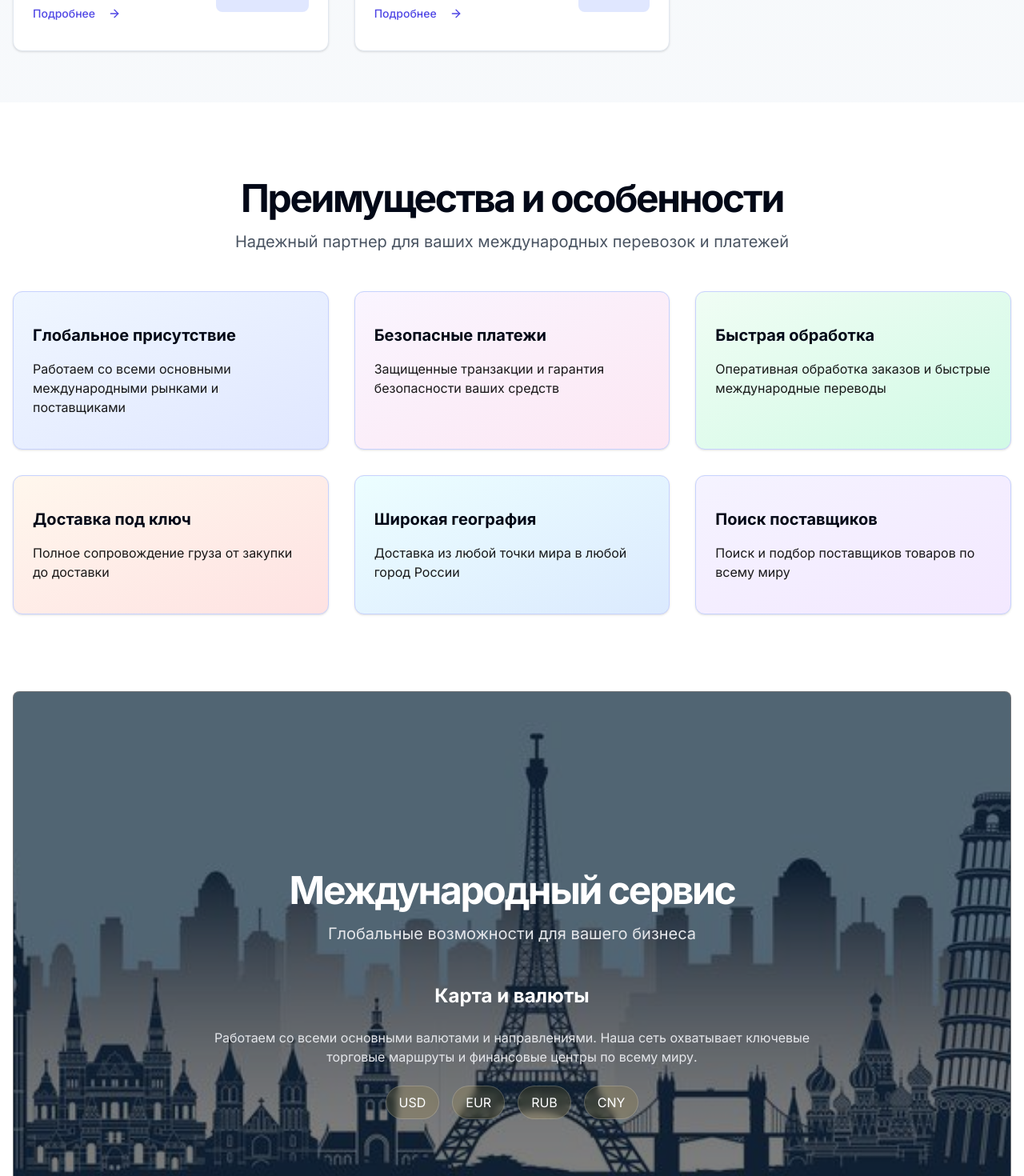
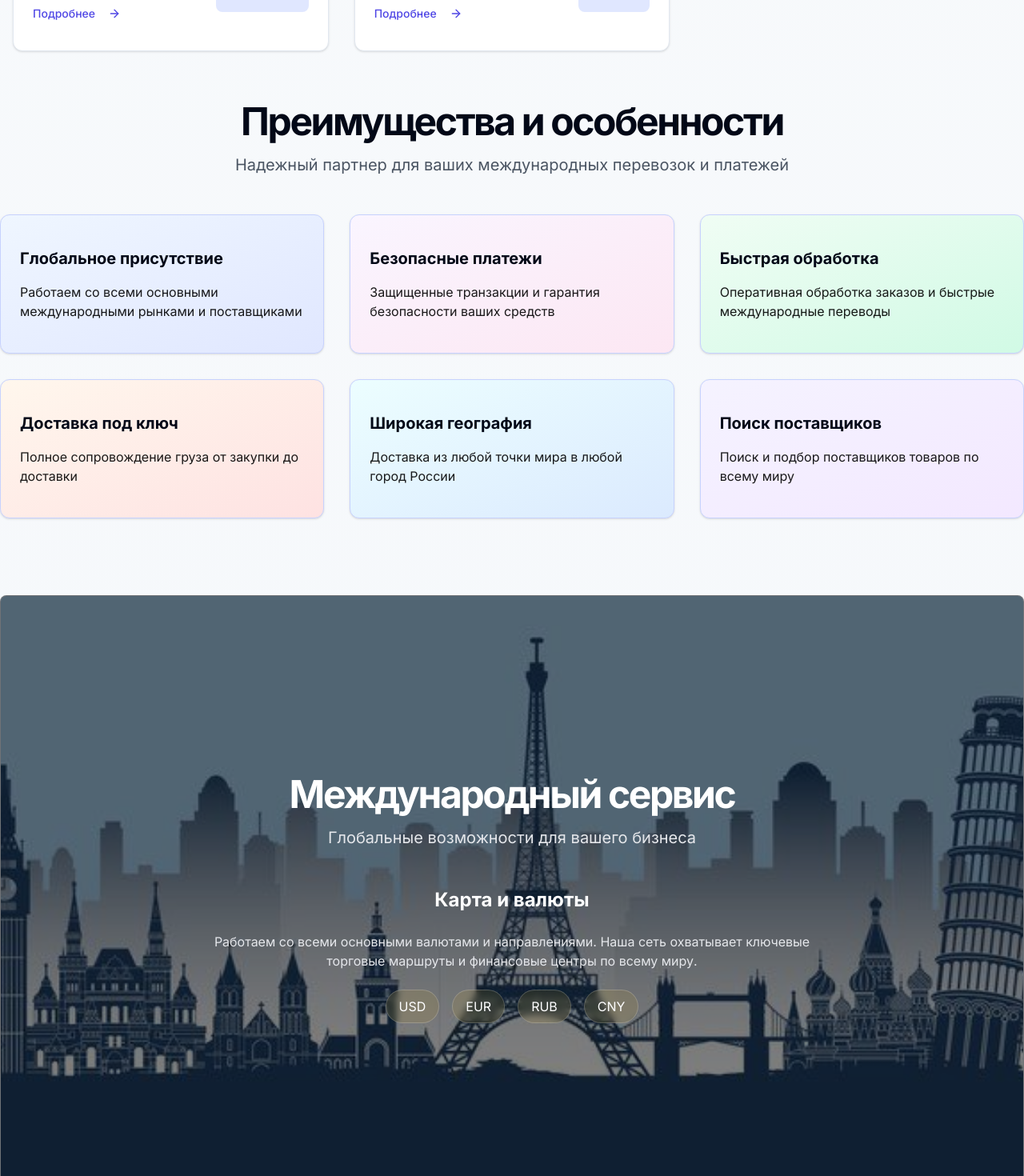
Before and after one commit to marchnath/macro-bank, a Next.js app: page / in a window 1280 px wide. Shown: the part 1200-2670 px from the top of the page at 80% size. Built offline with nearby package versions, Linux system fonts and the light colour scheme.

Commit message:
form bgs

```diff
--- a/app/advantages.jsx
+++ b/app/advantages.jsx
@@ -59,7 +59,7 @@ const Advantages = () => {
       whileInView="show"
       viewport={{ once: true }}
       variants={container}
-      className="space-y-12"
+      className="space-y-12 mx-auto container "
     >
       <div className="text-center space-y-4">
         <h2 className="text-3xl font-bold tracking-tighter sm:text-4xl md:text-5xl">
--- a/app/component2.jsx
+++ /dev/null
@@ -1,46 +0,0 @@
-"use client";
-import { motion } from "framer-motion";
-import {
-  MapIcon,
-  Globe2Icon,
-  ShieldCheckIcon,
-  TimerIcon,
-  TruckIcon,
-  SearchIcon,
-} from "lucide-react";
-import { Button } from "@/components/ui/button";
-import { Card } from "@/components/ui/card";
-import Image from "next/image";
-import Advantages from "./advantages";
-import International from "./international";
-import Steps from "./steps";
-
-export default function Component2() {
-  const container = {
-    hidden: { opacity: 0 },
-    show: {
-      opacity: 1,
-      transition: {
-        staggerChildren: 0.2,
-      },
-    },
-  };
-
-  const item = {
-    hidden: { opacity: 0, y: 20 },
-    show: { opacity: 1, y: 0 },
-  };
-
-  return (
-    <div className="w-full bg-white">
-      <div className="container px-4 py-24 mx-auto">
-        {/* Features Section */}
-        <Advantages />
-        {/* International Section */}
-        <International />
-
-        <Steps />
-      </div>
-    </div>
-  );
-}
--- a/app/component3.jsx
+++ /dev/null
@@ -1,80 +0,0 @@
-"use client";
-
-import { Button } from "@/components/ui/button";
-
-import { Card } from "@/components/ui/card";
-
-import { motion } from "framer-motion";
-import { Vault, CreditCard, Wallet, Building2 } from "lucide-react";
-import Image from "next/image";
-import Link from "next/link";
-import Cost from "./cost";
-import FAQ from "./faq";
-import Partners from "./partners";
-export default function Component3() {
-  return (
-    <div className="w-full">
-      {/* Calculator Section */}
-      <Cost />
-
-      {/* FAQ Section */}
-      <FAQ />
-
-      {/* Collaboration Section */}
-      <Partners />
-
-      {/* Footer */}
-      <footer className="w-full py-12 bg-slate-800 text-white" id="contacts">
-        <div className="container px-4 md:px-6 mx-auto">
-          <div className="grid grid-cols-1 md:grid-cols-3 gap-8">
-            <div>
-              <h3 className="text-lg font-semibold mb-4">Контакты</h3>
-              <ul className="space-y-2">
-                <li>Телефон: +7 (999) 123-45-67</li>
-                <li>Email: info@example.ru</li>
-                <li>Адрес: г. Москва, ул. Примерная, 123</li>
-              </ul>
-            </div>
-            <div>
-              <h3 className="text-lg font-semibold mb-4">Информация</h3>
-              <ul className="space-y-2">
-                <li>
-                  <Link href="#" className="hover:text-purple-200">
-                    О компании
-                  </Link>
-                </li>
-                <li>
-                  <Link href="#" className="hover:text-purple-200">
-                    Условия работы
-                  </Link>
-                </li>
-                <li>
-                  <Link href="#" className="hover:text-purple-200">
-                    Политика конфиденциальности
-                  </Link>
-                </li>
-              </ul>
-            </div>
-            <div>
-              <h3 className="text-lg font-semibold mb-4">Социальные сети</h3>
-              <div className="flex space-x-4">
-                <Link href="#" className="hover:text-purple-200">
-                  VK
-                </Link>
-                <Link href="#" className="hover:text-purple-200">
-                  Telegram
-                </Link>
-                <Link href="#" className="hover:text-purple-200">
-                  WhatsApp
-                </Link>
-              </div>
-            </div>
-          </div>
-          <div className="mt-8 pt-8 border-t border-yellow-500 text-center">
-            <p>© 2024 Все права защищены</p>
-          </div>
-        </div>
-      </footer>
-    </div>
-  );
-}
--- a/app/consultationForm.jsx
+++ b/app/consultationForm.jsx
@@ -3,9 +3,13 @@ import { Input } from "@/components/ui/input";
 import { Label } from "@/components/ui/label";
 import { Checkbox } from "@/components/ui/checkbox";
 import { Button } from "@/components/ui/button";
+import Cost from "./cost";
 const ConsultationForm = () => {
   return (
-    <section className="py-16 px-4 bg-white" id="consultation">
+    <section
+      className="py-16 mt-10 px-4 bg-[url('/bg/bgconsult.svg')] bg-no-repeat bg-cover border z-50"
+      id="consultation"
+    >
       <div className="container mx-auto max-w-4xl">
         <motion.div
           className="text-center mb-12"
@@ -14,10 +18,10 @@ const ConsultationForm = () => {
           viewport={{ once: true }}
           transition={{ duration: 0.5 }}
         >
-          <h2 className="text-3xl font-bold text-slate-900 mb-4">
+          <h2 className="text-3xl font-bold text-slate-100 mb-4">
             Получите бесплатную консультацию
           </h2>
-          <p className="text-slate-600">
+          <p className="text-slate-300">
             Оставьте свои контактные данные, и наш специалист свяжется с вами в
             ближайшее время
           </p>
@@ -54,6 +58,7 @@ const ConsultationForm = () => {
           </form>
         </motion.div>
       </div>
+      <Cost />
     </section>
   );
 };
--- /dev/null
+++ b/app/footer.jsx
@@ -0,0 +1,59 @@
+import Link from "next/link";
+
+const Footer = () => {
+  return (
+    <footer className="w-full py-12 bg-slate-800 text-white" id="contacts">
+      <div className="container px-4 md:px-6 mx-auto">
+        <div className="grid grid-cols-1 md:grid-cols-3 gap-8">
+          <div>
+            <h3 className="text-lg font-semibold mb-4">Контакты</h3>
+            <ul className="space-y-2">
+              <li>Телефон: +7 (999) 123-45-67</li>
+              <li>Email: info@example.ru</li>
+              <li>Адрес: г. Москва, ул. Примерная, 123</li>
+            </ul>
+          </div>
+          <div>
+            <h3 className="text-lg font-semibold mb-4">Информация</h3>
+            <ul className="space-y-2">
+              <li>
+                <Link href="#" className="hover:text-purple-200">
+                  О компании
+                </Link>
+              </li>
+              <li>
+                <Link href="#" className="hover:text-purple-200">
+                  Условия работы
+                </Link>
+              </li>
+              <li>
+                <Link href="#" className="hover:text-purple-200">
+                  Политика конфиденциальности
+                </Link>
+              </li>
+            </ul>
+          </div>
+          <div>
+            <h3 className="text-lg font-semibold mb-4">Социальные сети</h3>
+            <div className="flex space-x-4">
+              <Link href="#" className="hover:text-purple-200">
+                VK
+              </Link>
+              <Link href="#" className="hover:text-purple-200">
+                Telegram
+              </Link>
+              <Link href="#" className="hover:text-purple-200">
+                WhatsApp
+              </Link>
+            </div>
+          </div>
+        </div>
+        <div className="mt-8 pt-8 border-t border-yellow-500 text-center">
+          <p>© 2024 Все права защищены</p>
+        </div>
+      </div>
+    </footer>
+  );
+};
+
+export default Footer;
--- a/app/international.jsx
+++ b/app/international.jsx
@@ -7,7 +7,7 @@ const International = () => {
       initial={{ opacity: 0, y: 20 }}
       whileInView={{ opacity: 1, y: 0 }}
       viewport={{ once: true }}
-      className="mt-24 relative h-screen flex items-center max-h-[760px]"
+      className="mt-24 relative h-screen flex items-center max-h-[760px] mx-auto container"
     >
       {/* Background Image */}
       <div className="absolute inset-0">
--- a/app/page.js
+++ b/app/page.js
@@ -1,30 +1,18 @@
 "use client";
-
-import { Card, CardContent } from "@/components/ui/card";
-
-import {
-  ArrowRight,
-  Building2,
-  Globe,
-  Package,
-  Plane,
-  Truck,
-} from "lucide-react";
-
-import { useState } from "react";
-import { motion } from "framer-motion";
-
-import Component2 from "./component2";
-import Component3 from "./component3";
 
 import Nav from "./nav";
 import Hero from "./hero";
 import ConsultationForm from "./consultationForm";
 import Services from "./services";
+import Advantages from "./advantages";
+import International from "./international";
+import Steps from "./steps";
+import Cost from "./cost";
+import FAQ from "./faq";
+import Partners from "./partners";
+import Footer from "./footer";
 
 export default function Component() {
-  const [isMenuOpen, setIsMenuOpen] = useState(false);
-
   return (
     <div className="min-h-screen bg-gradient-to-b from-slate-50 to-slate-100">
       {/* Navigation */}
@@ -35,10 +23,28 @@ export default function Component() {
 
       {/* Services */}
       <Services />
-      <Component2 />
+      {/* Features Section */}
+      <Advantages />
+      {/* International Section */}
+      <International />
+
+      <Steps />
+
       {/* Consultation Form */}
+
       <ConsultationForm />
-      <Component3 />
+
+      {/* Calculator Section */}
+      {/* <Cost /> */}
+
+      {/* FAQ Section */}
+      <FAQ />
+
+      {/* Collaboration Section */}
+      <Partners />
+
+      {/* Footer */}
+      <Footer />
     </div>
   );
 }
```
Also changed, not shown: public/bg/bgconsult.svg (added).
